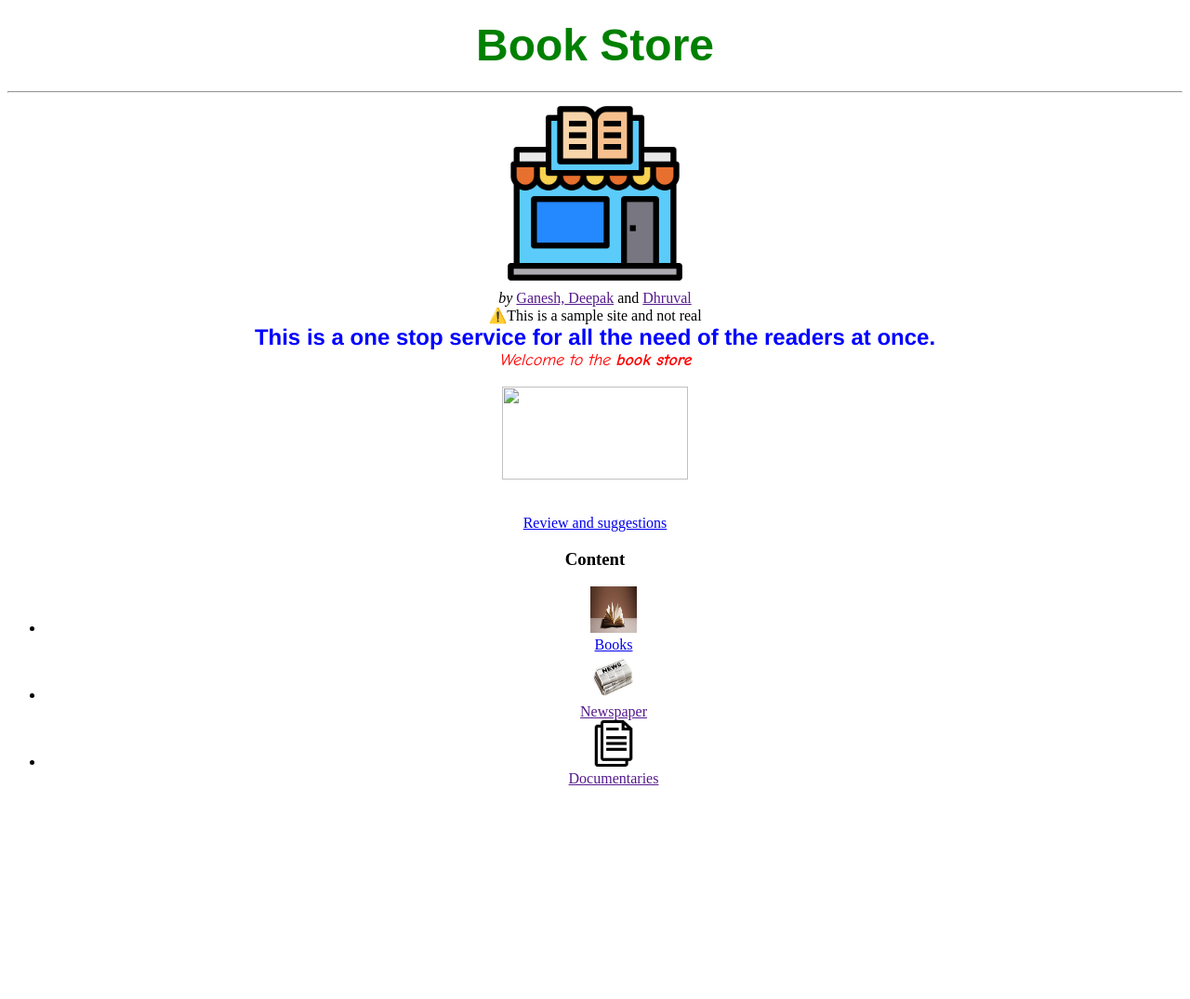
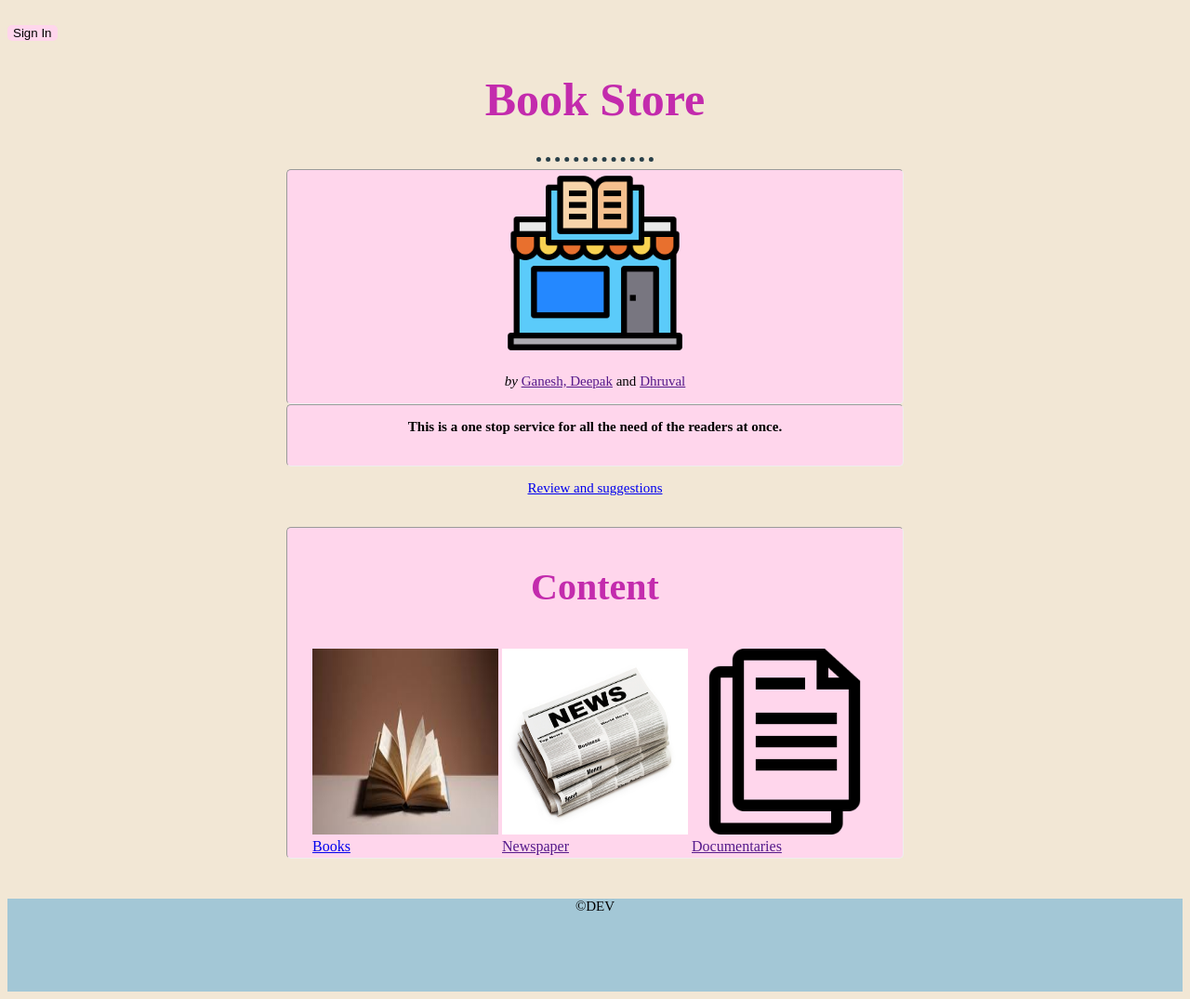
Before and after one commit to gpratap608/Bookstore.github.io, a plain HTML site: page index.html in a window 1280 px wide. Shown: the whole page at 93% size. Before the commit the page ends 863 px from the top, so only its background shows below. Drawn offline with Linux system fonts and the light colour scheme.

Commit message:
0.1.0
CSS added

```diff
--- /dev/null
+++ b/css/styles.css
@@ -0,0 +1,44 @@
+body {
+    background-color: #F2E7D5;
+}
+footer {
+    background-color : #A3C7D6;
+    width: 100%;
+    height: 100px;
+    text-align: center;
+}
+div{
+    background-color: #FFD6EC;
+    align-self: center;
+    margin-left: 300px;
+    margin-right: 300px;
+    border-radius: 5px;
+    border-style: inset;
+    border-width: 1px;
+}
+button{
+    background-color: #FFD6EC;
+    border: none;
+    border-radius: 5px;
+}
+hr{
+    width: 10%;
+    height: 0px;
+    color: #294049;
+    border-style: dotted none none;
+    border-width: 5px;
+}
+h1{
+    font-family: inherit;
+    color: #C32BAD;
+    font-size: 50px;
+}
+h3{
+    font-family: inherit;
+    color: #C32BAD;
+    font-size: 40px;
+}
+p{
+    font-family: inherit;
+    font-size: 15px;
+}
--- a/index.html
+++ b/index.html
@@ -6,43 +6,53 @@
     <meta http-equiv="X-UA-Compatible" content="IE=edge">
     <meta name="viewport" content="width=device-width, initial-scale=1.0">
     <title>Book store™</title>
+    <link rel="stylesheet" href="css/styles.css">
 </head>
-<body><center>
-    <h1><font color="green" size=7 face="Arial">Book Store</font></h1>
+<body>
+    <br>
+    <a href="sign_in.html"><button type="button">Sign In</button></a>
+    </right>
+<br>
+    <center>
+    <h1>Book Store</h1>
     </center>
     <hr>
-    <div align="center" class="figure">
-
+    <div>
+        <center>
         <img src="iconbook.png" alt="image can't be rendered" height="200" width="200"><br>
-        <figcaption><em>by </em><a href="">Ganesh,</a><a href=""> Deepak</a> and <a href=""> Dhruval</a></figcaption>
-        <figcaption>⚠️This is a sample site and not real</figcaption>
-    </div>
-        <center>
-        <strong><font color="blue" size=5 face="helvetica"> This is a one stop service for all the need of the readers at once.</font></strong><br>
-        <em><font color="red" size="4" face="comic sans ms">Welcome to the <strong>book store</strong></font></em><br>
+        <p><em>by </em><a href="">Ganesh,</a><a href=""> Deepak</a> and <a href=""> Dhruval</a></p>
         </center>
     </div>
-    <br>
-    <div><center>
-        <a href="sign_in.html"> <img src="0144-01_users_sign_up_thumbnail.webp" height="100" width="200"></a>
+    <div>
+        <center>
+        <p><strong>This is a one stop service for all the need of the readers at once.</strong></p><br>
         </center>
     </div>
+    <center>
+        <a href="review.html"><p>Review and suggestions</p></a>
     <br>
-    <center>
-    <div>
-        <a href="review.html"><p size="1">Review and suggestions</p></a>
-    </div>
     </center>
     <div>
         <center>
             <h3>Content</h3>
-                <ul>
-                    <li><a href="books.html"><img src="book.jpg" height="50" width="50"><br>Books</a></li>
-                    <li><a href=""><img src="newspaper.jpg" height="50" width="50"><br>Newspaper</a></li>
-                    <li><a href=""><img src="documents-outline.png" height="50" width="50"><br>Documentaries</a></li>
-                </ul>
+                <table>
+                    <tr>
+                        <td><a href="books.html"><img src="book.jpg" height="200" width="200"><br>Books</a></td>
+                        <td><a href=""><img src="newspaper.jpg" height="200" width="200"><br>Newspaper</a></td>
+                        <td><a href=""><img src="documents-outline.png" height="200" width="200"><br>Documentaries</a></td>
+                    </tr>
+                </table>
         </center>
-    </div>
+    </div><br>
+    <footer>
+        <center>
+            <table>
+                <tr>
+                    <p style="margin-top: 25px;">&copy;DEV</p>
+                </tr>
+            </table>
+        </center>
+    </footer>
 
 
 </body>
```
Also changed, not shown: books.html (+2 -0 lines), review.html (+5 -0 lines), sign_in.html (+7 -0 lines).
